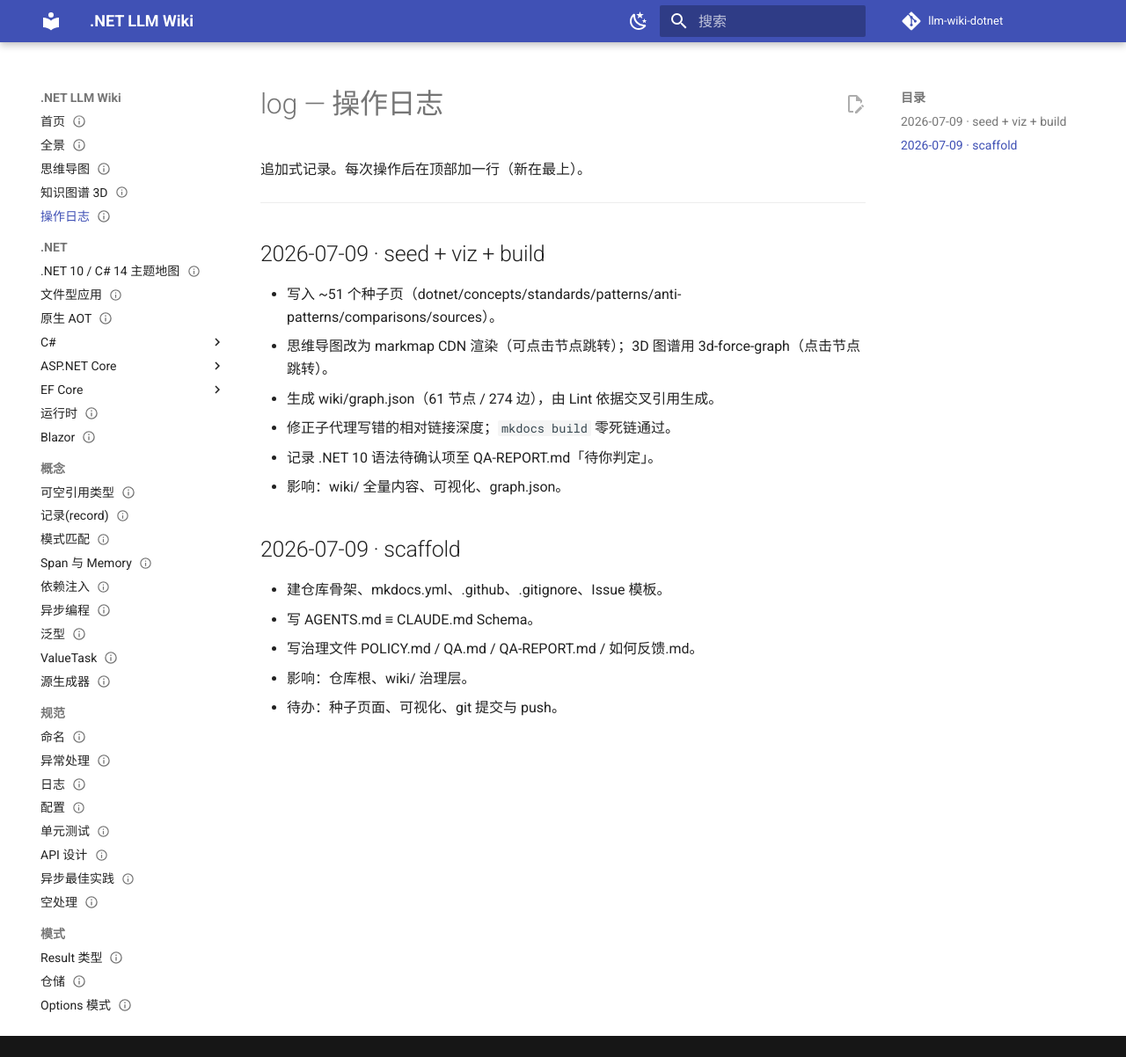
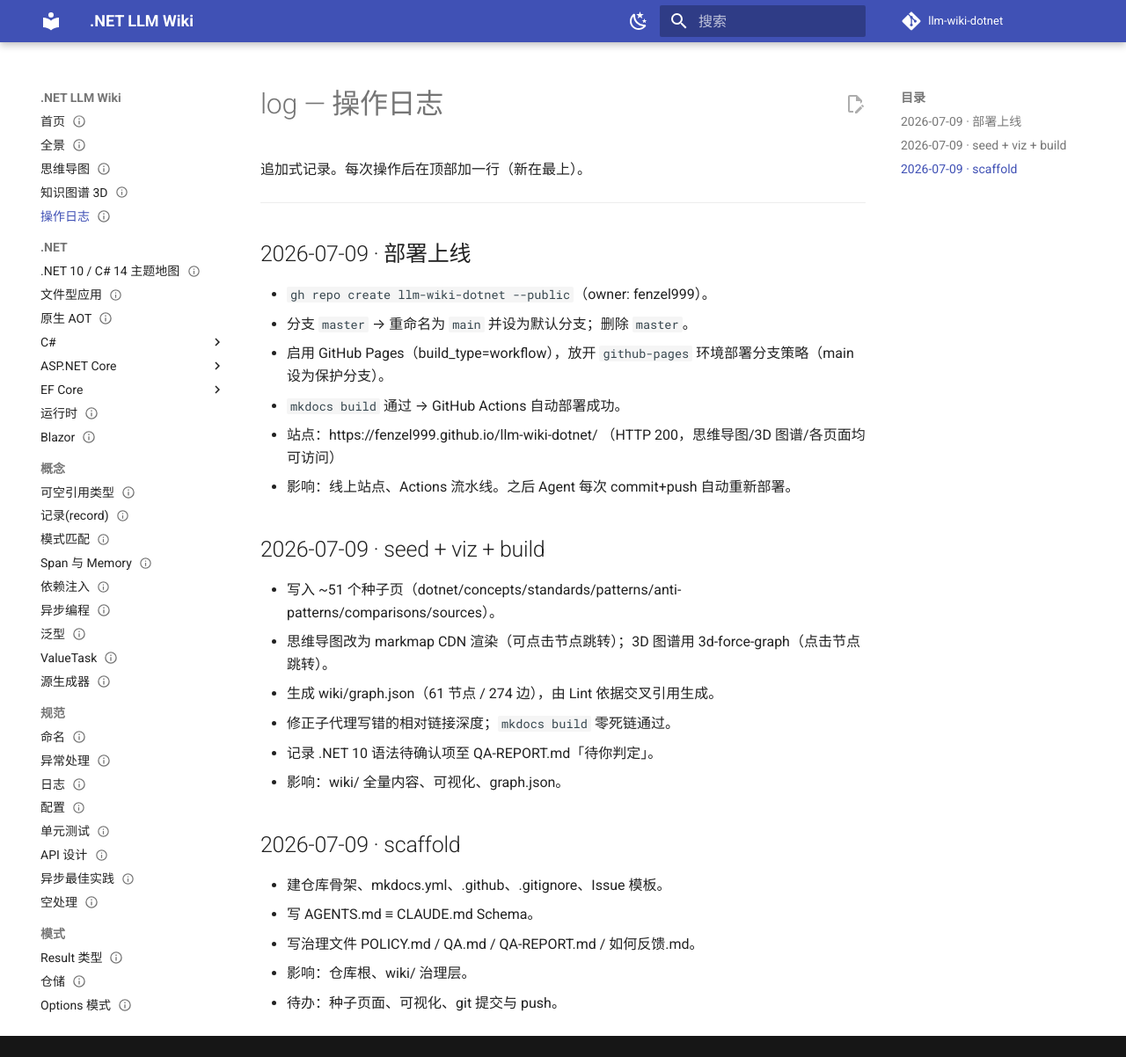
Before and after one commit to fenzel999/llm-wiki-dotnet, an MkDocs documentation site: the page built from wiki/log.md, in a window 1280 px wide and 1202 px high. Shown: the whole window at 88% size. Built offline with MkDocs 1.6.1 and Material for MkDocs 9.7.7, drawn with Linux system fonts in a browser that asks for light colours; comment, search, counter and statistics services are not loaded.

Commit message:
docs(log): record deployment, Pages enable, main branch setup

```diff
--- a/wiki/log.md
+++ b/wiki/log.md
@@ -15,6 +15,14 @@ updated: 2026-07-09
 
 ---
 
+## 2026-07-09 · 部署上线
+- `gh repo create llm-wiki-dotnet --public`（owner: fenzel999）。
+- 分支 `master` → 重命名为 `main` 并设为默认分支；删除 `master`。
+- 启用 GitHub Pages（build_type=workflow），放开 `github-pages` 环境部署分支策略（main 设为保护分支）。
+- `mkdocs build` 通过 → GitHub Actions 自动部署成功。
+- 站点：https://fenzel999.github.io/llm-wiki-dotnet/  （HTTP 200，思维导图/3D 图谱/各页面均可访问）
+- 影响：线上站点、Actions 流水线。之后 Agent 每次 commit+push 自动重新部署。
+
 ## 2026-07-09 · seed + viz + build
 - 写入 ~51 个种子页（dotnet/concepts/standards/patterns/anti-patterns/comparisons/sources）。
 - 思维导图改为 markmap CDN 渲染（可点击节点跳转）；3D 图谱用 3d-force-graph（点击节点跳转）。
```
